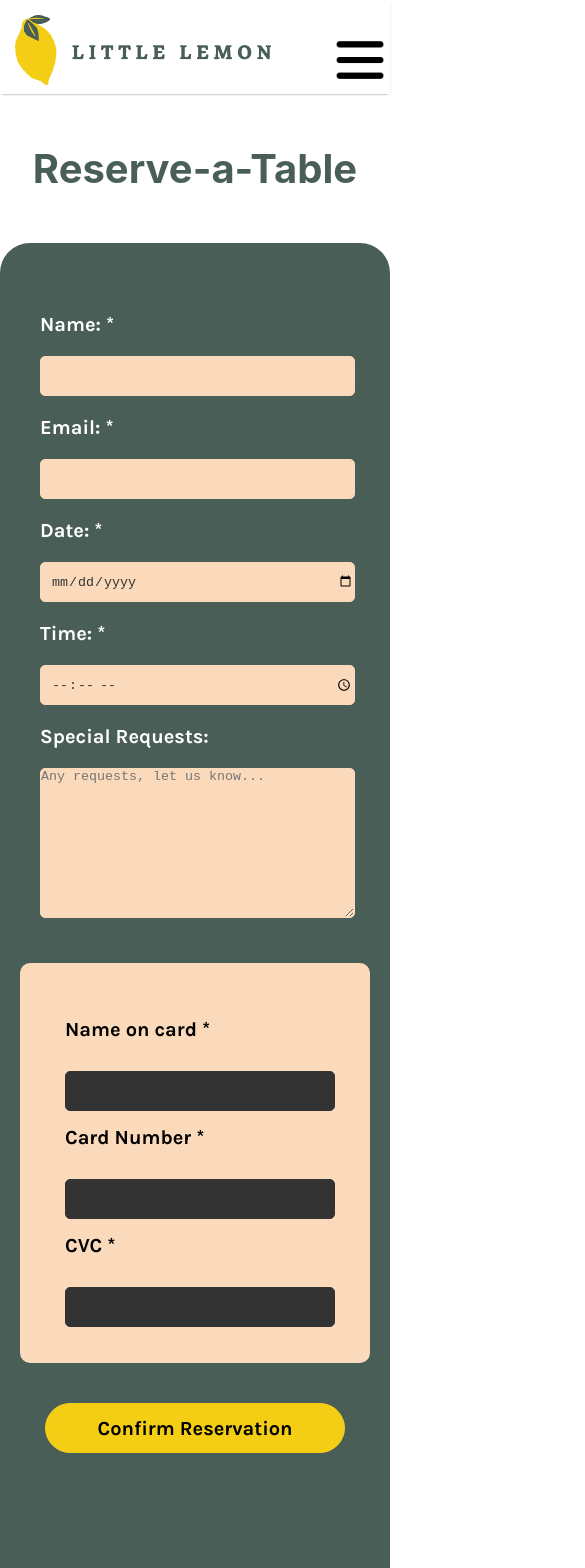
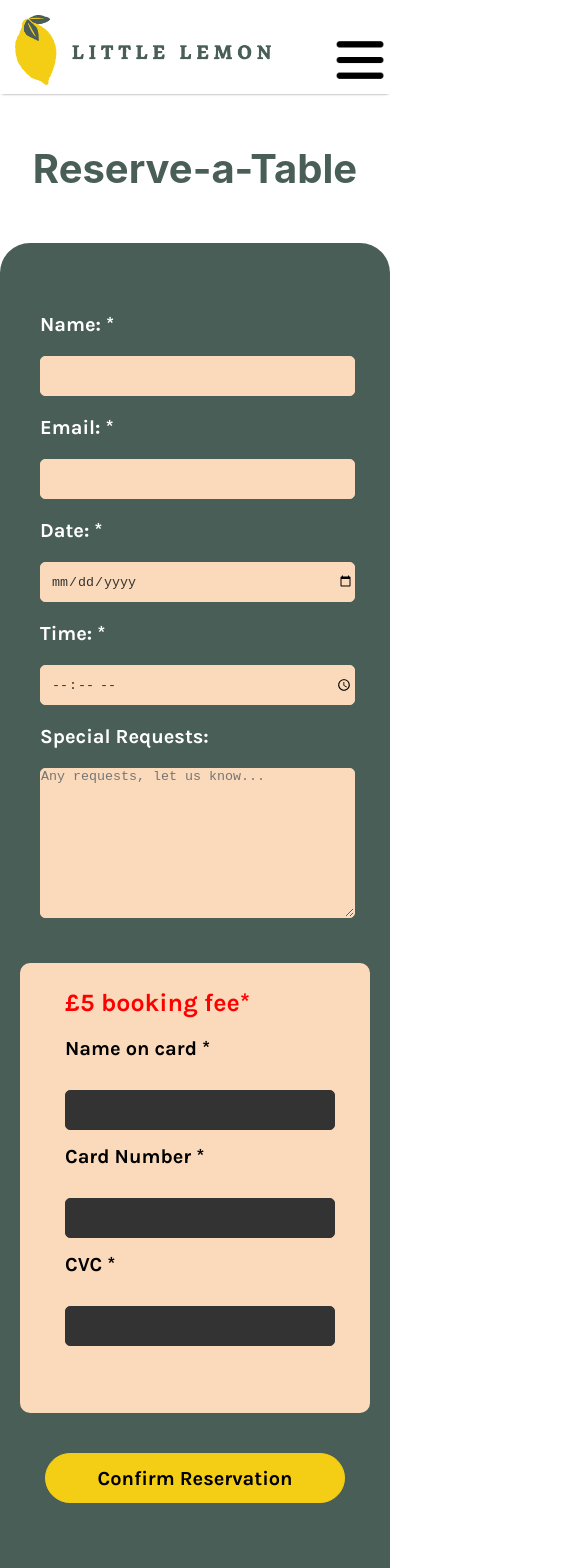
Before and after one commit to b1uuye/littlelemonproject, a React (Create React App) app: page /reserve in a window 390 px wide. Shown: the top 1568 px of the page, 585 px wide, since content can reach past the window. Built offline with nearby package versions, Linux system fonts and the light colour scheme; a web font is replaced by a local one.

Commit message:
added some more little parts such as booking fee cost etc

```diff
--- a/src/Components/Reserve.css
+++ b/src/Components/Reserve.css
@@ -84,8 +84,20 @@
     border: 5px solid #fbdabb;
     border-radius: 10px ;
     padding-left: 40px;
-    padding-bottom: 100px;
+    padding-bottom: 50px;
     font-family: "Karla";
+}
+
+.reserve_box_right form .booking-norm{
+    font-family: "Karla";
+    font-size: 32px;
+    color: red;
+    padding: 20px 0px 0px 0px;
+}
+
+.reserve_box_right form .booking-mob{
+    color: red;
+    display: none;
 }
 
 .reserve_box_right form input{
@@ -109,6 +121,7 @@
     font-size: 25px;
     font-weight: bold;
 }
+
 
 .reserve_box_right form #checks{
     accent-color: #ee9972;
@@ -155,6 +168,10 @@
 
 @media only screen and (max-width: 600px){
 
+    .reserve_container{
+        overflow-x: hidden;
+    }
+
     .reserve_container h1{
         font-size: 40px;
     }
@@ -191,12 +208,29 @@
 
     .reserve_box_right form{
         width: 350px;
-        height: 400px;
+        height: 450px;
+    }
+
+    .reserve_box_right form .booking-norm{
+        font-family: "Karla";
+        font-size: 20px;
+        display: none;
+    }
+
+    .reserve_box_right form .booking-mob{
+        font-family: "Karla";
+        font-size: 25px;
+        display: flex;
+        padding-top: 20px;
     }
 
     .reserve_box_right form label{
         margin-top: 5px;
         font-size: 20px;
+    }
+
+    .reserve_box_right form label:first-of-type{
+        margin-top: 10px;
     }
 
     .reserve_box_right form h3{
--- a/src/Components/Reserve.jsx
+++ b/src/Components/Reserve.jsx
@@ -20,11 +20,13 @@ const Reserve = () => {
             </div>
             <div className="reserve_box_right">
                 <form>
+                    <h2 className='booking-mob'>£5 booking fee*</h2>
                     <label>Name on card * <br /> <input type="text" name='cardname' id='cardname' required/></label>
                     <label>Card Number * <br /> <input type='tel' name='cardno' id='cardno' maxlength='16' required/></label>
                     <label>CVC * <br /> <input type='tel' name='cvc' id='cvc' maxlength='4' required/></label>
                      <label for='checks' className='checklabel'><input type="checkbox" name="checks" id="checks" className='checkb'/></label>
                      <h3>Save card for next reservation</h3>
+                     <h2 className='booking-norm'>£5 booking fee*</h2>
                 </form>
                 <button className='confbutton' type='button'>Confirm Reservation</button>
             </div>
```
